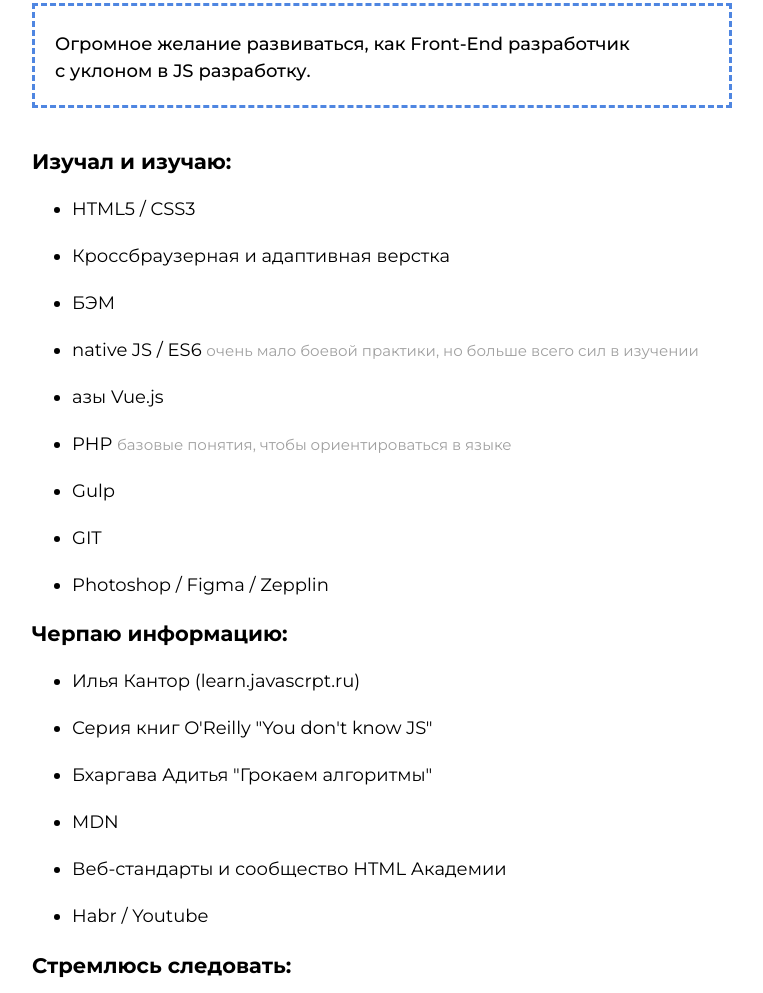
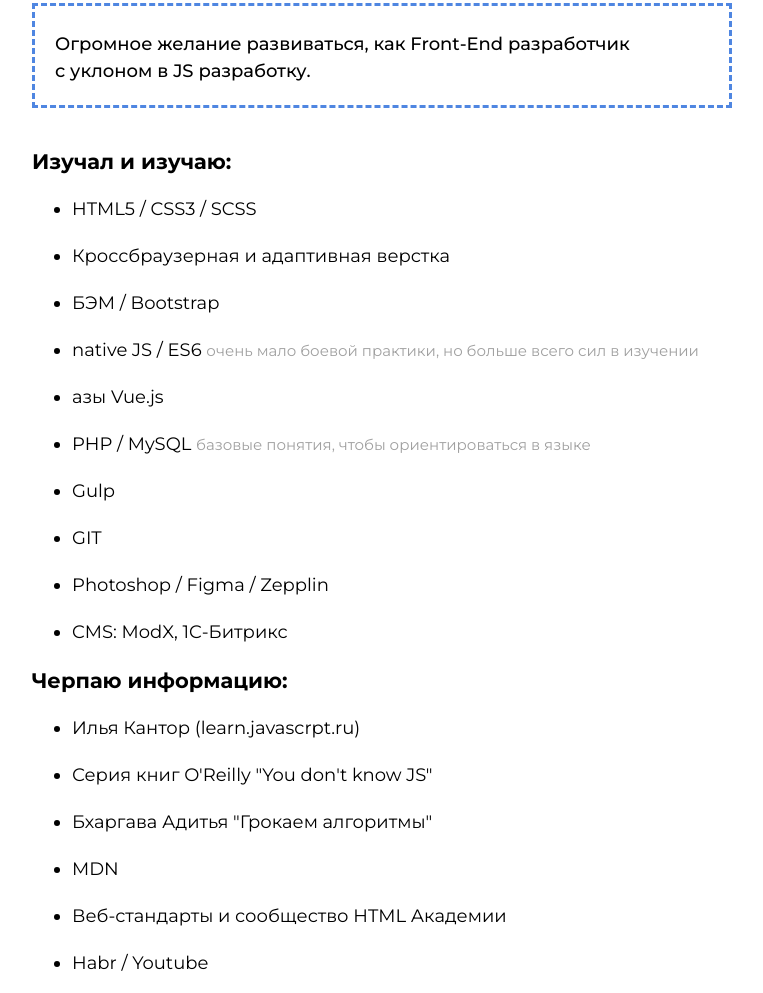
Before and after one commit to invinsible/my_portfolio, a website: page src/index.html in a window 1280 px wide. Shown: the part 900-1893 px from the top of the page, without its empty margins (433-1196 px from the left). Drawn offline with nearby package versions, Linux system fonts and the light colour scheme; files that its build step writes are made by us from their sources; files whose address does not match are found by name.

Commit message:
Дополнение в навыках

```diff
--- a/src/index.html
+++ b/src/index.html
@@ -52,15 +52,16 @@
 
                 <h3>Изучал и изучаю:</h3>
                 <ul>
-                    <li>HTML5 / CSS3 <small class="hide">не изучал и не использовал гриды</small></li>
-                    <li>Кроссбраузерная и адаптивная верстка <small class="hide">увы, но не гуру, чаще методом подгона. не люблю bootstrap и etc</small></li>
-                    <li>БЭМ</li>
+                    <li>HTML5 / CSS3 / SCSS<small class="hide">не изучал и не использовал гриды</small></li>
+                    <li>Кроссбраузерная и адаптивная верстка <small class="hide">увы, но не гуру, чаще методом подгона.</small></li>
+                    <li>БЭМ / Bootstrap</li>
                     <li>native JS / ES6 <small>очень мало боевой практики, но больше всего сил в изучении</small></li>
                     <li>азы Vue.js <small class="hide">уж очень хотелось попробовать современный фреймворк</small></li>
-                    <li>PHP <small>базовые понятия, чтобы ориентироваться в языке</small></li>
+                    <li>PHP / MySQL <small>базовые понятия, чтобы ориентироваться в языке</small></li>
                     <li>Gulp</li>
                     <li>GIT</li>
                     <li>Photoshop / Figma / Zepplin</li>
+                    <li>CMS: ModX, 1C-Битрикс</li>
                 </ul>
 
                 <h3>Черпаю информацию:</h3>
```
Also changed, not shown: build/index.html.
